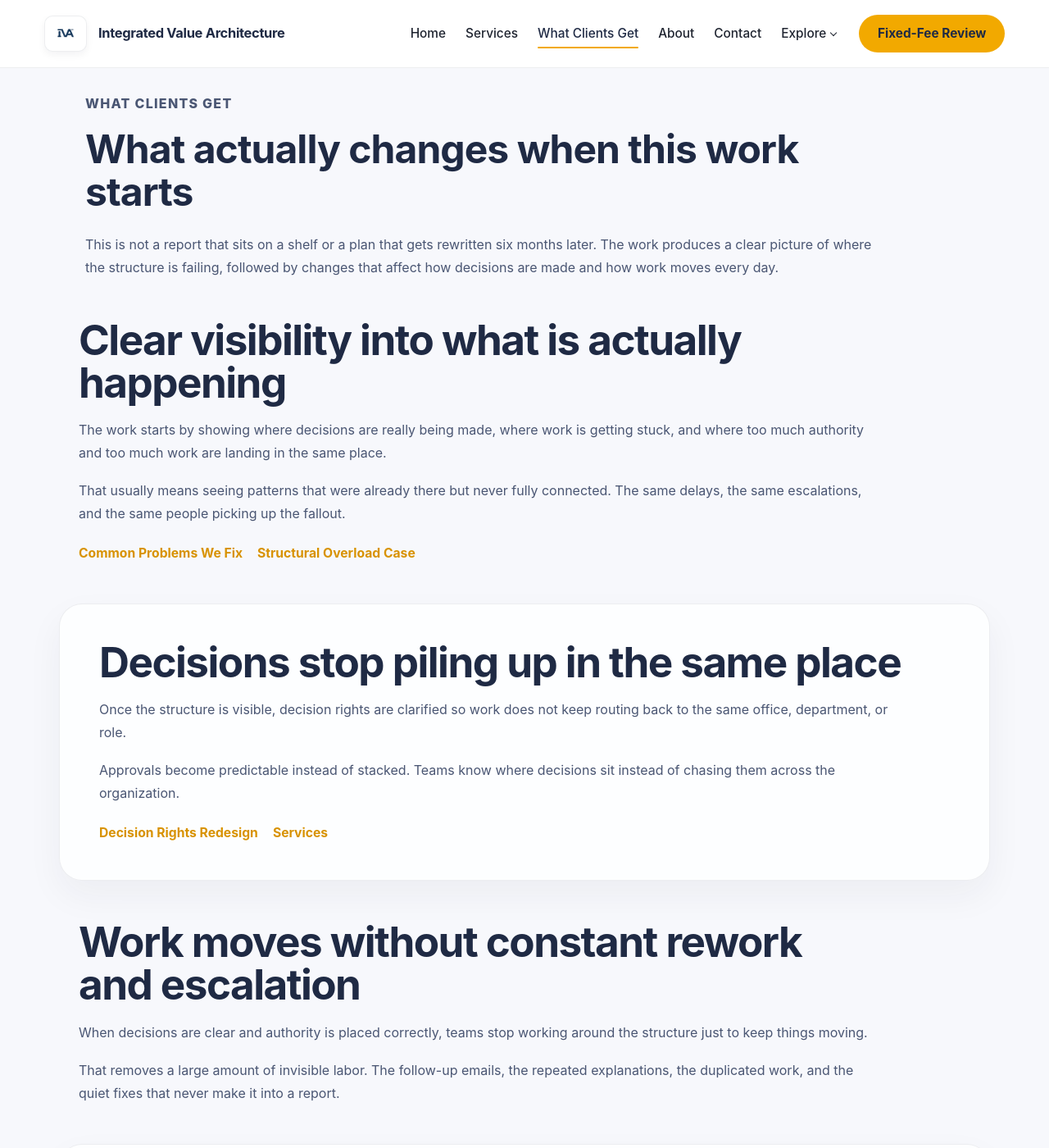
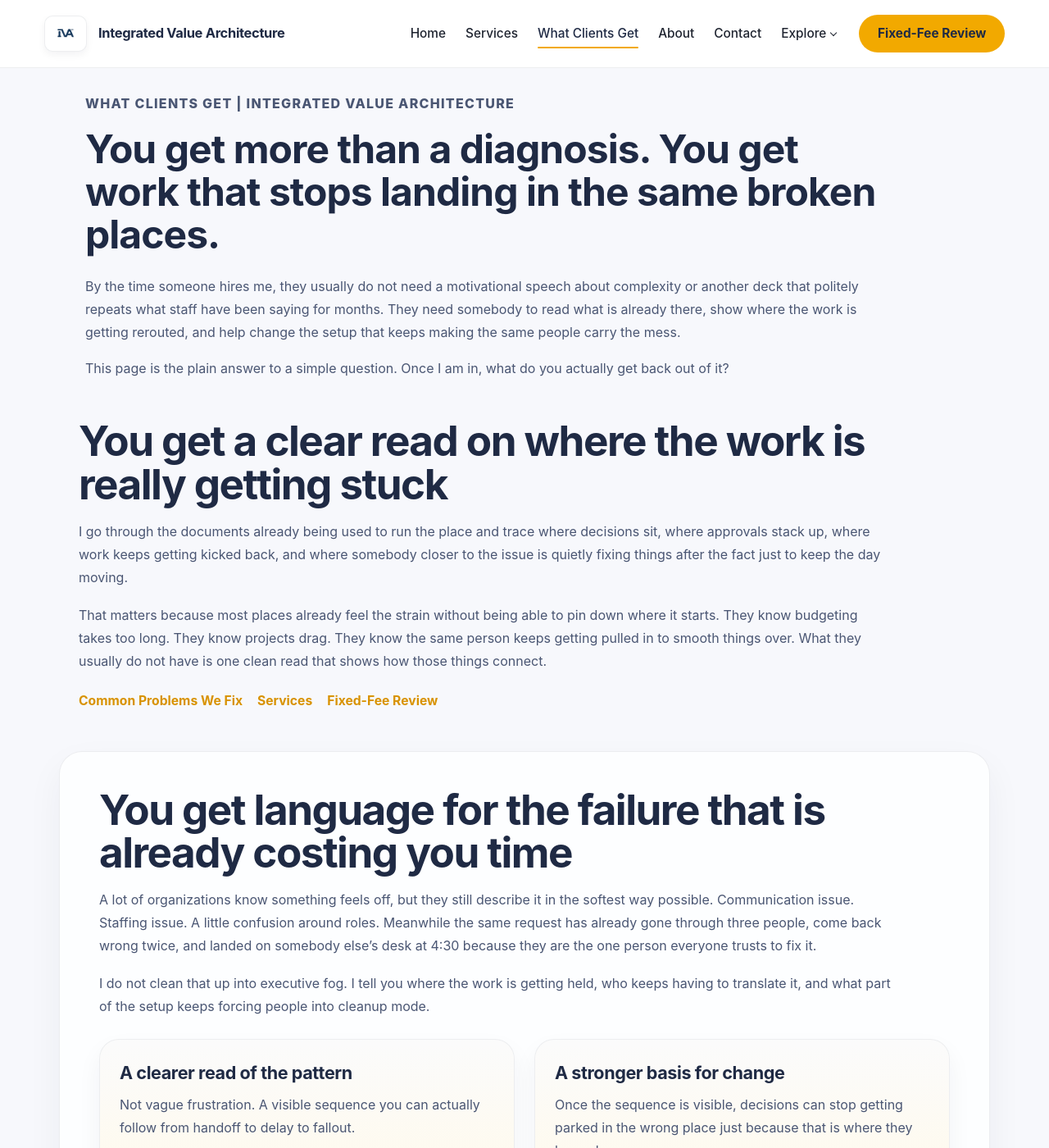
Before and after one commit to efost7873/integratedvaluearchitecture.com, a Jekyll site: the page built from what-clients-get.html, in a window 1280 px wide and 1400 px high. Shown: the whole window at 82% size. Built offline with Jekyll 4.4.1, drawn with Linux system fonts in a browser that asks for light colours; some of the changed text lies outside the part shown.

Commit message:
Revise content and structure of what-clients-get.html

```diff
--- a/what-clients-get.html
+++ b/what-clients-get.html
@@ -1,106 +1,197 @@
 ---
 layout: default
-title: What Clients Get from Governance Design Work | Integrated Value Architecture
-description: See what clients actually receive from Integrated Value Architecture, including structural analysis, decision redesign, and ongoing support that reduces bottlenecks, rework, and decision strain.
+title: What Clients Get | Integrated Value Architecture
+description: See what clients actually get from Integrated Value Architecture, from a clear structural read of where work is getting stuck to redesign, implementation, and support that keeps the same strain from rebuilding.
 permalink: /what-clients-get/
 schema_type: WebPage
 ---
 
 <section class="page-header">
   <div class="container narrow">
-    <p class="eyebrow">What Clients Get</p>
-    <h1>What actually changes when this work starts</h1>
+    <p class="eyebrow">What Clients Get | Integrated Value Architecture</p>
+    <h1>You get more than a diagnosis. You get work that stops landing in the same broken places.</h1>
     <p>
-      This is not a report that sits on a shelf or a plan that gets rewritten six months later.
-      The work produces a clear picture of where the structure is failing, followed by changes that affect how decisions are made and how work moves every day.
+      By the time someone hires me, they usually do not need a motivational speech about complexity or another deck that politely repeats what staff have been saying for months. They need somebody to read what is already there, show where the work is getting rerouted, and help change the setup that keeps making the same people carry the mess.
+    </p>
+    <p>
+      This page is the plain answer to a simple question. Once I am in, what do you actually get back out of it?
     </p>
   </div>
 </section>
 
 <section class="section">
   <div class="container narrow">
-    <h2>Clear visibility into what is actually happening</h2>
+    <h2>You get a clear read on where the work is really getting stuck</h2>
     <p>
-      The work starts by showing where decisions are really being made, where work is getting stuck, and where too much authority and too much work are landing in the same place.
+      I go through the documents already being used to run the place and trace where decisions sit, where approvals stack up, where work keeps getting kicked back, and where somebody closer to the issue is quietly fixing things after the fact just to keep the day moving.
     </p>
     <p>
-      That usually means seeing patterns that were already there but never fully connected. The same delays, the same escalations, and the same people picking up the fallout.
+      That matters because most places already feel the strain without being able to pin down where it starts. They know budgeting takes too long. They know projects drag. They know the same person keeps getting pulled in to smooth things over. What they usually do not have is one clean read that shows how those things connect.
     </p>
     <div class="inline-links">
       <a href="/common-problems-we-fix/">Common Problems We Fix</a>
-      <a href="/case-structural-overload-and-decision-bottleneck/">Structural Overload Case</a>
+      <a href="/services/">Services</a>
+      <a href="/fixed-fee-review/">Fixed-Fee Review</a>
     </div>
   </div>
 </section>
 
 <section class="section alt">
   <div class="container narrow">
-    <h2>Decisions stop piling up in the same place</h2>
+    <h2>You get language for the failure that is already costing you time</h2>
     <p>
-      Once the structure is visible, decision rights are clarified so work does not keep routing back to the same office, department, or role.
+      A lot of organizations know something feels off, but they still describe it in the softest way possible. Communication issue. Staffing issue. A little confusion around roles. Meanwhile the same request has already gone through three people, come back wrong twice, and landed on somebody else’s desk at 4:30 because they are the one person everyone trusts to fix it.
     </p>
     <p>
-      Approvals become predictable instead of stacked. Teams know where decisions sit instead of chasing them across the organization.
+      I do not clean that up into executive fog. I tell you where the work is getting held, who keeps having to translate it, and what part of the setup keeps forcing people into cleanup mode.
     </p>
-    <div class="inline-links">
-      <a href="/decision-rights-redesign/">Decision Rights Redesign</a>
-      <a href="/services/">Services</a>
+
+    <div class="card-grid two-up">
+      <article class="info-card">
+        <a class="card-link" href="/case-structural-overload-and-decision-bottleneck/">
+          <h3>A clearer read of the pattern</h3>
+          <p>
+            Not vague frustration. A visible sequence you can actually follow from handoff to delay to fallout.
+          </p>
+        </a>
+      </article>
+
+      <article class="info-card">
+        <a class="card-link" href="/decision-rights-redesign/">
+          <h3>A stronger basis for change</h3>
+          <p>
+            Once the sequence is visible, decisions can stop getting parked in the wrong place just because that is where they have always gone.
+          </p>
+        </a>
+      </article>
     </div>
   </div>
 </section>
 
 <section class="section">
   <div class="container narrow">
-    <h2>Work moves without constant rework and escalation</h2>
+    <h2>You get a report people can actually use</h2>
     <p>
-      When decisions are clear and authority is placed correctly, teams stop working around the structure just to keep things moving.
+      Yes, there is a report. Human beings still love documents, even when they barely read them. The difference is that this one is built to be used. It gives leadership and decision-makers a structural baseline they can work from instead of another pile of observations that dies the minute everyone goes back to their inbox.
     </p>
     <p>
-      That removes a large amount of invisible labor. The follow-up emails, the repeated explanations, the duplicated work, and the quiet fixes that never make it into a report.
+      The point is not to admire the diagnosis. The point is to make it hard to keep pretending the strain is random.
+    </p>
+
+    <div class="card-grid three-up">
+      <article class="info-card">
+        <a class="card-link" href="/contact/">
+          <h3>Structural findings</h3>
+          <p>
+            Where the work slows down, where it gets rerouted, and where the same failure keeps showing up in different clothes.
+          </p>
+        </a>
+      </article>
+
+      <article class="info-card">
+        <a class="card-link" href="/contact/">
+          <h3>Decision-path clarity</h3>
+          <p>
+            A clearer picture of who is actually making the call, who is blocking it, and who is cleaning up after it.
+          </p>
+        </a>
+      </article>
+
+      <article class="info-card">
+        <a class="card-link" href="/contact/">
+          <h3>A usable starting point</h3>
+          <p>
+            Something leadership can act on without needing six more meetings just to agree the problem exists.
+          </p>
+        </a>
+      </article>
+    </div>
+  </div>
+</section>
+
+<section class="section alt">
+  <div class="container narrow">
+    <h2>You get changes in where decisions sit and where work lands</h2>
+    <p>
+      Some clients need an outside read and a defined starting point. Some need deeper work because the issue is built into the way authority is arranged. When that is the case, the value is not just that the problem got named correctly. The value is that the work does not have to keep climbing to the wrong desk and coming back worse.
+    </p>
+    <p>
+      That can mean shifting decision rights, pulling approvals out of places where they add no real value, tightening responsibility, or stopping the same team from acting as the holding pen for every unresolved issue in the building.
+    </p>
+    <div class="inline-links">
+      <a href="/decision-rights-redesign/">Decision Rights Redesign</a>
+      <a href="/services/">How the work starts</a>
+      <a href="/contact/">Talk through your situation</a>
+    </div>
+  </div>
+</section>
+
+<section class="section">
+  <div class="container narrow">
+    <h2>You get less invisible labor</h2>
+    <p>
+      One of the biggest things clients get is relief from work nobody was even counting correctly in the first place. The extra follow-up. The side explanations. The constant translation between teams. The person who has to reword the same issue three times so somebody farther away will finally approve it. The manager staying late because the decision came back too late to do anything with it during the day.
+    </p>
+    <p>
+      A lot of organizations are burning real hours on work that only exists because the setup is wrong. When that starts to get cleaned up, people feel it fast, even before every structural fix is complete.
     </p>
   </div>
 </section>
 
 <section class="section alt">
   <div class="container narrow">
-    <h2>Capacity strain becomes visible instead of assumed</h2>
+    <h2>You get a clearer read on what the place can actually carry</h2>
     <p>
-      Workload, attention, and decision capacity are treated as real constraints instead of something teams are expected to absorb indefinitely.
+      Plenty of places look functional right up until one person quits, one contract slips, one big request hits, or one already overloaded manager finally stops covering for the structure. Then everyone acts surprised like the strain came out of nowhere.
     </p>
     <p>
-      That makes it easier to see when the structure is asking for more than the organization can realistically carry.
+      It did not come out of nowhere. The work was already sitting in the wrong places. The capacity was already thin. The same people were already absorbing more than the role should have carried. Part of what clients get from this work is a more honest read on load, coverage, and what the organization has been pretending is sustainable.
     </p>
-    <div class="inline-links">
-      <a href="/capacity/">Capacity Ledger</a>
-      <a href="/standard/">The IVA Standard</a>
+
+    <div class="card-grid two-up">
+      <article class="info-card">
+        <a class="card-link" href="/capacity/">
+          <h3>Capacity becomes visible</h3>
+          <p>
+            Overload stops being treated like a character trait and starts being treated like a condition someone should actually respond to.
+          </p>
+        </a>
+      </article>
+
+      <article class="info-card">
+        <a class="card-link" href="/standard/">
+          <h3>The structure behind it</h3>
+          <p>
+            The wider architecture exists so these kinds of realities do not have to keep sneaking in through somebody else’s reporting lane.
+          </p>
+        </a>
+      </article>
     </div>
   </div>
 </section>
 
 <section class="section">
   <div class="container narrow">
-    <h2>The changes hold</h2>
+    <h2>You get help holding the change after the first fix</h2>
     <p>
-      The work does not stop at identifying the problem. It moves into implementation and ongoing support so the organization does not drift back into the same pattern.
+      This is where a lot of outside work falls apart. Somebody finally names the issue, everybody nods, a few things change, and six months later the same pressure has rebuilt itself in a slightly different corner of the place. Different shape, same headache.
     </p>
     <p>
-      That is where most efforts fall apart. The initial fix works, then the structure slowly rebuilds the same pressure points.
-    </p>
-    <p>
-      This work is designed to prevent that from happening.
+      That is why the work does not have to stop at the first report or first redesign. Ongoing support matters when you want the change to hold instead of becoming one more brief moment when the organization almost dealt with the thing.
     </p>
     <div class="inline-links">
-      <a href="/services/">Services</a>
-      <a href="/about/">About</a>
+      <a href="/services/">See the service path</a>
+      <a href="/about/">About Evan Foster</a>
+      <a href="/contact/">Get in touch</a>
     </div>
   </div>
 </section>
 
 <section class="section final-cta">
   <div class="container narrow">
-    <h2>Start where the problem is already visible</h2>
+    <h2>Start with the part everyone is already working around</h2>
     <p>
-      If work keeps getting stuck, decisions keep getting delayed, or the same people keep absorbing the fallout, there is usually enough in the existing documents to see where it starts.
+      If work keeps getting sent back, if the same person keeps ending up in the middle, or if people are burning time fixing things that should have been right the first time, there is enough there to begin.
     </p>
     <div class="cta-block">
       <a class="button primary" href="/fixed-fee-review/">Start with a Fixed-Fee Review</a>
```
Also changed, not shown: other parts of what-clients-get.html (+3 -3 lines).
